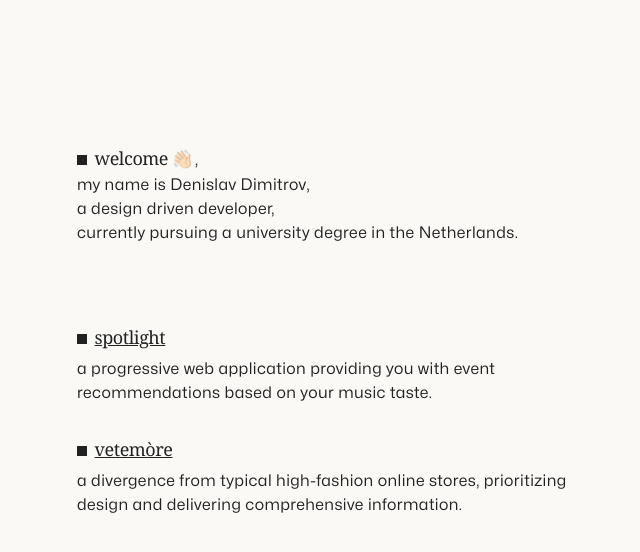
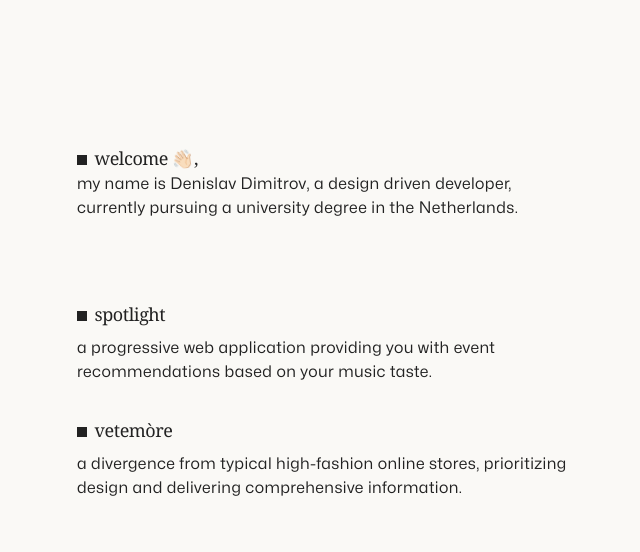
Before and after one commit to denislav-d/personal-portfolio, a Next.js app: page / in a window 1280 px wide. Shown: the top 552 px of the page, without its empty margins (315-955 px from the left). Built offline with nearby package versions, Linux system fonts and the light colour scheme.

Commit message:
Components refactoring and fixes

```diff
--- /dev/null
+++ b/src/app/about/page.tsx
@@ -0,0 +1,14 @@
+export default function About() {
+  return (
+    <section className="container z-10 mx-auto mb-20 mt-24 flex flex-col px-10 md:w-full md:min-w-[512px] md:max-w-xl lg:mt-36">
+      <h1 className="font-serif text-lg font-medium tracking-tight text-dark before:mr-2 before:inline-block before:h-[0.6rem] before:w-[0.6rem] before:bg-dark before:content-['']">
+        about
+      </h1>
+      <p className="max-w-xs text-base leading-6 tracking-wide text-dark sm:max-w-lg">
+        My personal portfolio website where I showcase and describe my projects
+        and cotributions by creatively displaying them in my own minimal
+        environment.
+      </p>
+    </section>
+  );
+}
--- a/src/app/globals.css
+++ b/src/app/globals.css
@@ -13,3 +13,23 @@
 html {
   font-family: "Mona Sans";
 }
+
+@layer components {
+  .text-title {
+    @apply font-serif text-lg font-medium tracking-tight text-dark before:mr-2 before:inline-block before:h-[0.6rem] before:w-[0.6rem] before:bg-dark before:content-[''];
+  }
+
+  .text-secondary {
+    @apply text-base leading-6 tracking-wide text-dark;
+  }
+
+  br.responsive {
+    @apply inline;
+  }
+
+  @media (min-width: 640px) {
+    br.responsive {
+      @apply hidden;
+    }
+  }
+}
--- a/src/app/page.tsx
+++ b/src/app/page.tsx
@@ -1,4 +1,5 @@
 "use client";
+
 import Hero from "@/components/Hero";
 import ProjectList from "@/components/ProjectList";
 
--- a/src/components/DescriptionBlock.tsx
+++ b/src/components/DescriptionBlock.tsx
@@ -5,7 +5,6 @@ type DescriptionBlockProps = {
   description: string;
   link?: string;
   link_before?: string;
-  link_after?: string;
 };
 
 export default function DescriptionBlock({
@@ -13,15 +12,11 @@ export default function DescriptionBlock({
   description,
   link,
   link_before,
-  link_after,
 }: DescriptionBlockProps) {
   return (
-    <>
-      <h1 className="text-base tracking-wide text-dark before:mr-2 before:inline-block before:h-[0.6rem] before:w-[0.6rem] before:bg-dark before:content-['']">
-        <span className="font-serif text-lg font-medium tracking-tight">
-          {title}
-        </span>
-        <br />
+    <div className="flex flex-col gap-2">
+      <h1 className="text-title">{title}</h1>
+      <p className="text-secondary">
         {link_before ? (
           <Link className="underline" href={`${link}`}>
             {link_before}
@@ -29,11 +24,8 @@ export default function DescriptionBlock({
         ) : (
           ""
         )}
-        {description}{" "}
-        <Link className="underline" href={`${link}`}>
-          {link_after}
-        </Link>
-      </h1>
-    </>
+        {description}
+      </p>
+    </div>
   );
 }
--- a/src/components/Hero.tsx
+++ b/src/components/Hero.tsx
@@ -1,16 +1,19 @@
-export default function Home() {
+export default function Hero() {
   return (
     <section className="container z-10 mx-auto mb-20 flex flex-col px-10 md:w-full md:min-w-[512px] md:max-w-xl">
-      <h1 className="text-base tracking-wide text-dark before:mr-2 before:inline-block before:h-[0.6rem] before:w-[0.6rem] before:bg-dark before:content-['']">
-        <span className="font-serif text-lg font-medium tracking-tight">
-          welcome
-        </span>
+      <h1 className="text-title">
+        welcome
         <span className="relative ml-1 inline-block origin-[70%_70%] animate-wave text-lg">
           👋🏻
         </span>
-        ,<br /> my name is Denislav Dimitrov, <br /> a design driven developer,
-        <br /> currently pursuing a university degree in the Netherlands.
+        ,
       </h1>
+      <p className="text-secondary">
+        my name is Denislav Dimitrov, <br className="responsive" /> a design
+        driven developer,
+        <br /> currently pursuing a university degree
+        <br className="responsive" /> in the Netherlands.
+      </p>
     </section>
   );
 }
--- a/src/components/Project.tsx
+++ b/src/components/Project.tsx
@@ -8,13 +8,9 @@ export default function Project({ project }: ProjectProps) {
   return (
     <>
       <div className="mb-2 flex items-center justify-between text-dark">
-        <h1 className="font-serif text-lg font-medium leading-6 tracking-tight underline outline-none before:mr-2 before:inline-block before:h-[0.6rem] before:w-[0.6rem] before:bg-dark before:content-['']">
-          {project.title}
-        </h1>
+        <h1 className="text-title">{project.title}</h1>
       </div>
-      <div className="text-base leading-6 tracking-wide text-dark outline-none">
-        {project.description}
-      </div>
+      <div className="text-secondary">{project.description}</div>
     </>
   );
 }
--- a/src/components/ProjectDescription.tsx
+++ b/src/components/ProjectDescription.tsx
@@ -61,16 +61,13 @@ export default function ProjectDescription({
       animate="visible"
       className="container mx-auto mb-36 mt-24 grid grid-cols-1 gap-8 px-10 md:w-full md:min-w-[512px] md:max-w-xl lg:mt-36"
     >
-      <motion.h1
-        className="font-serif text-lg font-medium tracking-tight text-dark  before:mr-2 before:inline-block before:h-[0.6rem] before:w-[0.6rem] before:bg-dark before:content-['']"
-        variants={itemVariants}
-      >
-        {title}
-        <br />
-        <span className="font-sans text-base font-normal italic tracking-normal text-gray">
+      <motion.div className="flex flex-col gap-2" variants={itemVariants}>
+        <h1 className="text-title">{title}</h1>
+        <p className="font-sans text-base font-normal italic tracking-normal text-gray">
           {subheading}
-        </span>
-      </motion.h1>
+        </p>
+      </motion.div>
+
       {link_before ? (
         <motion.div variants={itemVariants}>
           <DescriptionBlock
```
